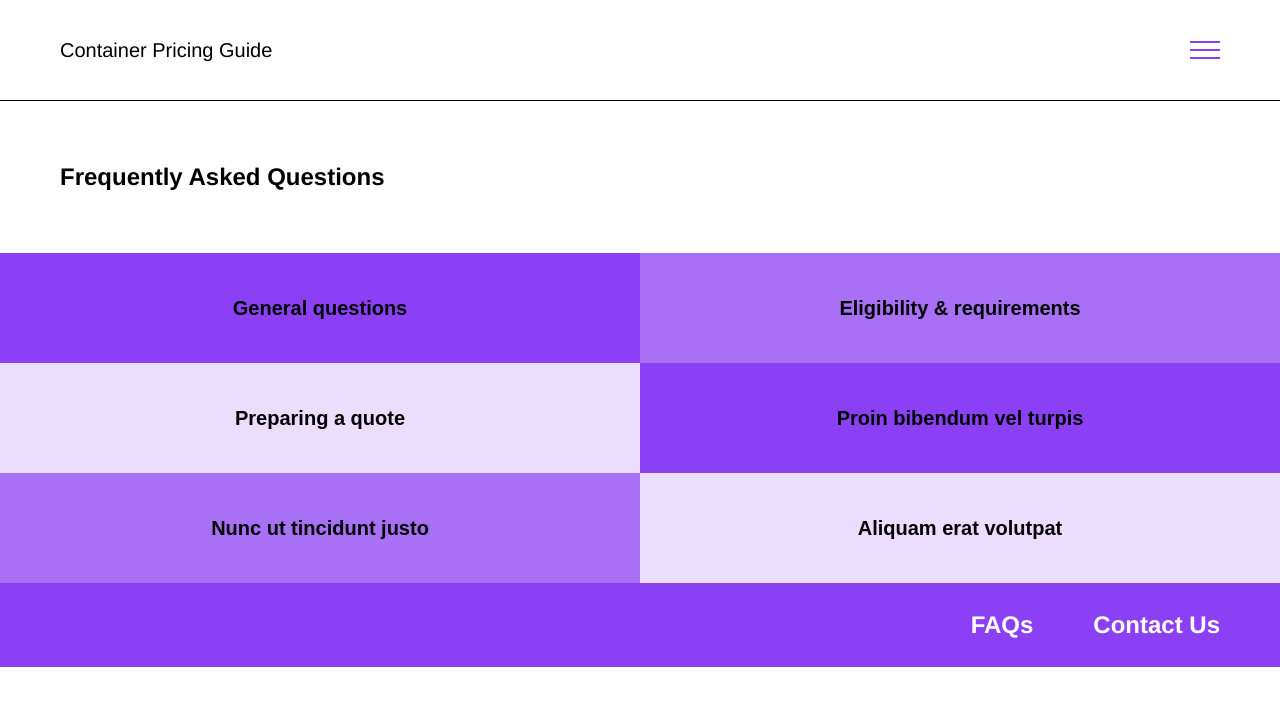
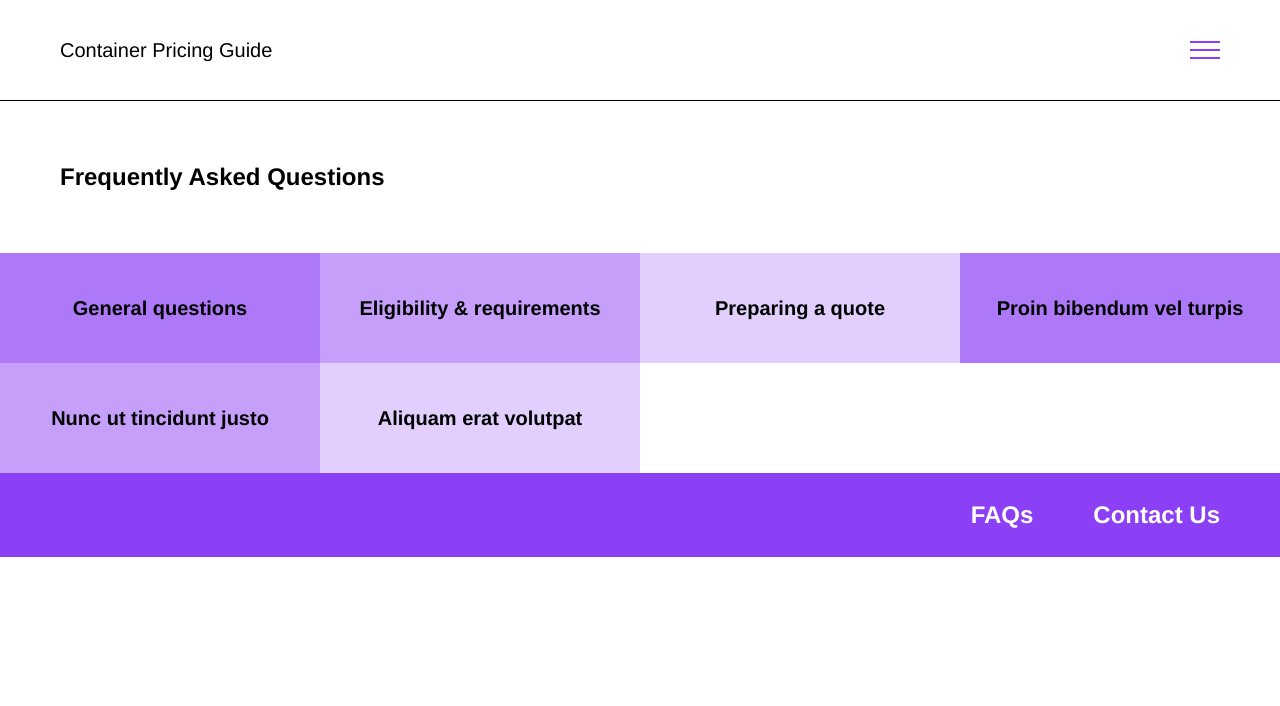
Before and after one commit to gvorbeck/container-pricing, a Jekyll site: the page built from pages/faqs.md, in a window 1280 px wide. Shown: the top 706 px of the page. Built offline with Jekyll 4.4.1, drawn with Linux system fonts in a browser that asks for light colours.

Commit message:
faqs rework

```diff
--- a/_layouts/faqs.html
+++ b/_layouts/faqs.html
@@ -5,7 +5,8 @@ layout: default
 <ul class="faq-cats">
     {% for cat in page.faqs %}
         <li class="faq-cats__item">
-            <button class="faq-cats__button">{{ cat.title }}</button>
+            <input type="radio" id="faq-cats__input-{{ forloop.index }}" class="faq-cats__input" name="faq-cats__item">
+            <label for="faq-cats__input-{{ forloop.index }}" class="faq-cats__label"><span>{{ cat.title }}</span></label>
             {% include inc-accordion.html items=cat.questions %}
         </li>
     {% endfor %}
--- a/_sass/_faqs.scss
+++ b/_sass/_faqs.scss
@@ -1,39 +1,48 @@
 body.layout--faqs {
 
     .faq-cats {
-        display: flex;
-        flex-direction: column;
+        display: grid;
+        grid-template-columns: repeat(4, 1fr);
+    }
 
-        @include media(ml) {
-            flex-direction: row;
-            flex-wrap: wrap;
+    .faq-cats__item {
+        grid-column: 1 / span 4;
+
+        $opacity: 1;
+        @for $i from 1 through 3 {
+            &:nth-child(3n + #{$i}) .faq-cats__label {
+                @if $i == 1 {
+                    $opacity: .7;
+                }
+                @else if $i == 2 {
+                    $opacity: .5;
+                }
+                @else {
+                    $opacity: .25;
+                }
+                background-color: rgba($color--8c, $opacity);
             }
         }
 
-    .faq-cats__item {
-        width: 100%;
+        @include media(m) {
+            grid-column: auto / span 2;
 
-        @include media(ml) {
-            width: 50%;
+                .accordion {
+                    width: 100vw;
                 }
 
-        $section-colors: $color--8c $color--a8 $color--eb;
-        @for $i from 1 through 3 {
-            &:nth-child(3n+#{$i}) .faq-cats__button {
-                background-color: #{nth($section-colors, $i)};
+                &:nth-child(even) {
+
+                    .accordion {
+                        left: -50vw;
+                    }
                 }
         }
 
-        &.faq-cats__item--open {
+        @include media(ml) {
+            position: relative;
 
-            .faq-cats__button {
-                background: #FFFFFF;
-                @include header(2);
-            }
-
-            @include media(ml) {
             .accordion {
-                    width: 100vw;
                 box-sizing: border-box;
             }
 
@@ -41,46 +50,152 @@ body.layout--faqs {
 
                 .accordion {
                     position: relative;
-                        left: -50vw;
-                    }
-                }
                 }
             }
         }
 
-    .faq-cats__button {
-        @include header(4);
-        width: 100%;
-        height: rem(110px);
-        margin: 0;
-        padding: rem(30px);
-        border: none;
-        background: none;
-        outline: none;
-        border-radius: 0;
-        cursor: pointer;
-        transition: all .5s ease-in-out;
+        @include media(l) {
+            grid-column: auto / span 1;
+        }
+
+        &.faq-cats__item--open {
+
+            .faq-cats__label {
+                background: #FFFFFF;
+                @include header(2);
+                padding: rem(10px);
+            }
         }
 
         .accordion {
-        padding: rem(30px) rem(30px) rem(60px);
+            padding: rem(30px);
             display: none;
-        box-sizing: border-box;
-
-        @include media(ml) {
-            padding: rem(60px);
-        }
 
             .accordion__term::before {
                 top: rem(5px);
             }
-
-        .accordion__label {
-            font-weight: normal;
+        }
     }
 
-        .accordion__definition {
-            font-weight: bold;
+    .faq-cats__input {
+        display: none;
+    }
+
+    .faq-cats__label {
+        @include header(4);
+        padding: rem(15px) rem(30px);
+        box-sizing: border-box;
+        line-height: rem(30px);
+        width: 100%;
+        height: rem(110px);
+        text-align: center;
+        display: flex;
+        flex-direction: column;
+        justify-content: center;
+        transition: all .5s ease-in-out;
     }
 }
-}
+
+// body.layout--faqs {
+//
+//     .faq-cats {
+//         display: flex;
+//         flex-direction: column;
+//
+//         @include media(ml) {
+//             flex-direction: row;
+//             flex-wrap: wrap;
+//         }
+//     }
+//
+//     .faq-cats__item {
+//         width: 100%;
+//
+//         @include media(ml) {
+//             width: 50%;
+//         }
+//
+//         @include media(l) {
+//             width: 25%;
+//         }
+//
+//         $section-colors: $color--8c $color--a8 $color--eb;
+//         @for $i from 1 through 3 {
+//             &:nth-child(3n+#{$i}) .faq-cats__button {
+//                 background-color: #{nth($section-colors, $i)};
+//             }
+//         }
+//
+//         &.faq-cats__item--open {
+//
+//             .faq-cats__button {
+//                 background: #FFFFFF;
+//                 padding: rem(5px);
+//                 @include header(2);
+//             }
+//
+//             @include media(ml) {
+//                 .accordion {
+//                     width: 100vw;
+//                     box-sizing: border-box;
+//                     position: relative;
+//                 }
+//
+//                 &:nth-child(even) {
+//
+//                     .accordion {
+//                         left: -50vw;
+//                     }
+//                 }
+//             }
+//
+//             @include media (l) {
+//                 @for $i from 1 through 4 {
+//                     &:nth-child(4n + #{$i}) {
+//                         @if $i >= 2 {
+//                             .accordion {
+//                                 left: calc((25 * #{$i} - 25) * -#{1vw});
+//                             }
+//                         }
+//                     }
+//                 }
+//             }
+//         }
+//     }
+//
+//     .faq-cats__button {
+//         @include header(4);
+//         width: 100%;
+//         height: rem(110px);
+//         margin: 0;
+//         padding: rem(30px);
+//         border: none;
+//         background: none;
+//         outline: none;
+//         border-radius: 0;
+//         cursor: pointer;
+//         transition: all .5s ease-in-out;
+//     }
+//
+//     .accordion {
+//         padding: rem(30px) rem(30px) rem(60px);
+//         display: none;
+//         box-sizing: border-box;
+//
+//         @include media(ml) {
+//             padding: rem(60px);
+//         }
+//
+//         .accordion__term::before {
+//             top: rem(5px);
+//         }
+//
+//         .accordion__label {
+//             font-weight: normal;
+//         }
+//
+//         .accordion__definition {
+//             font-weight: bold;
+//         }
+//     }
+// }
--- a/_sass/_solution-landing.scss
+++ b/_sass/_solution-landing.scss
@@ -54,7 +54,7 @@ body.layout--solution-landing {
 
         $section-colors: '#FFFFFF' $color--eb $color--8c '#FFFFFF' $color--a8;
         @for $i from 1 through 5 {
-            &:nth-child(5n+#{$i}) {
+            &:nth-child(5n + #{$i}) {
                 background-color: #{nth($section-colors, $i)};
                 @if $i == 3 or $i == 5 {
                     color: #FFFFFF;
--- a/assets/main.scss
+++ b/assets/main.scss
@@ -46,6 +46,7 @@ body {
     font-family: $font--normal;
     font-size: 100%;
     line-height: 1;
+    min-height: 100vh;
 }
 
 em {
@@ -372,10 +373,7 @@ main {
             }
         }
 
-        p + p,
-        p + ul,
-        ul + p,
-        li + li {
+        * + * {
             margin-top: rem(15px);
 
             @include media(ml) {
--- a/assets/site.js
+++ b/assets/site.js
@@ -30,7 +30,7 @@ $(document).ready(function() {
     });
 
     // Faqs behavior
-    $("body.layout--faqs").find(".faq-cats__button").on("click", function() {
+    $("body.layout--faqs").find(".faq-cats__label").on("click", function() {
         let thisAccordion = $(this).next(),
             thisItem = $(this).parent();
         $("body.layout--faqs").find(".accordion").each(function() {
@@ -39,9 +39,9 @@ $(document).ready(function() {
                 thisAccordion.slideDown();
             }
             else if (!$(this).next().is(thisAccordion)) {
-                $(this).slideUp(function() {
-                    $(this).parent().removeClass("faq-cats__item--open");
-                });
+                $(this).slideUp();
+                $(this).parent().removeClass("faq-cats__item--open");
+
             }
         });
     });
```
Lines whose indentation alone changed are shown as unchanged.
